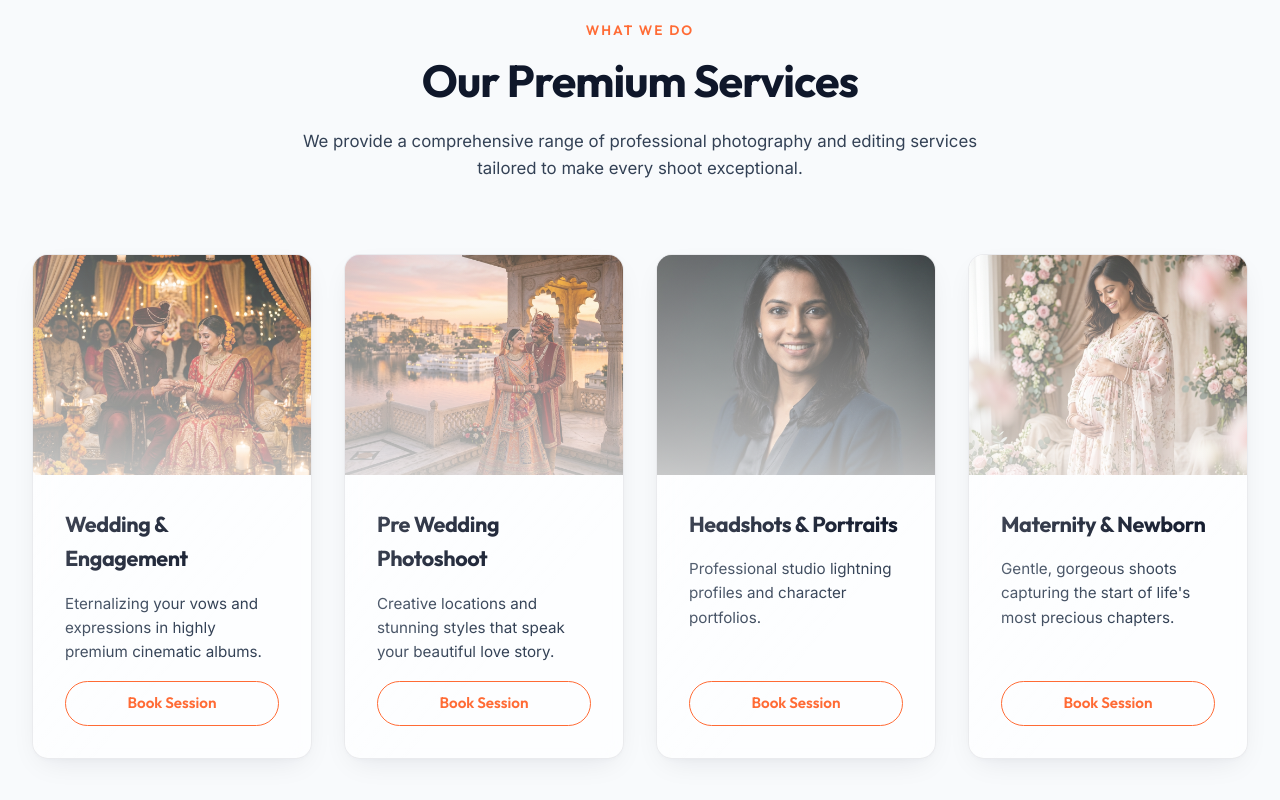
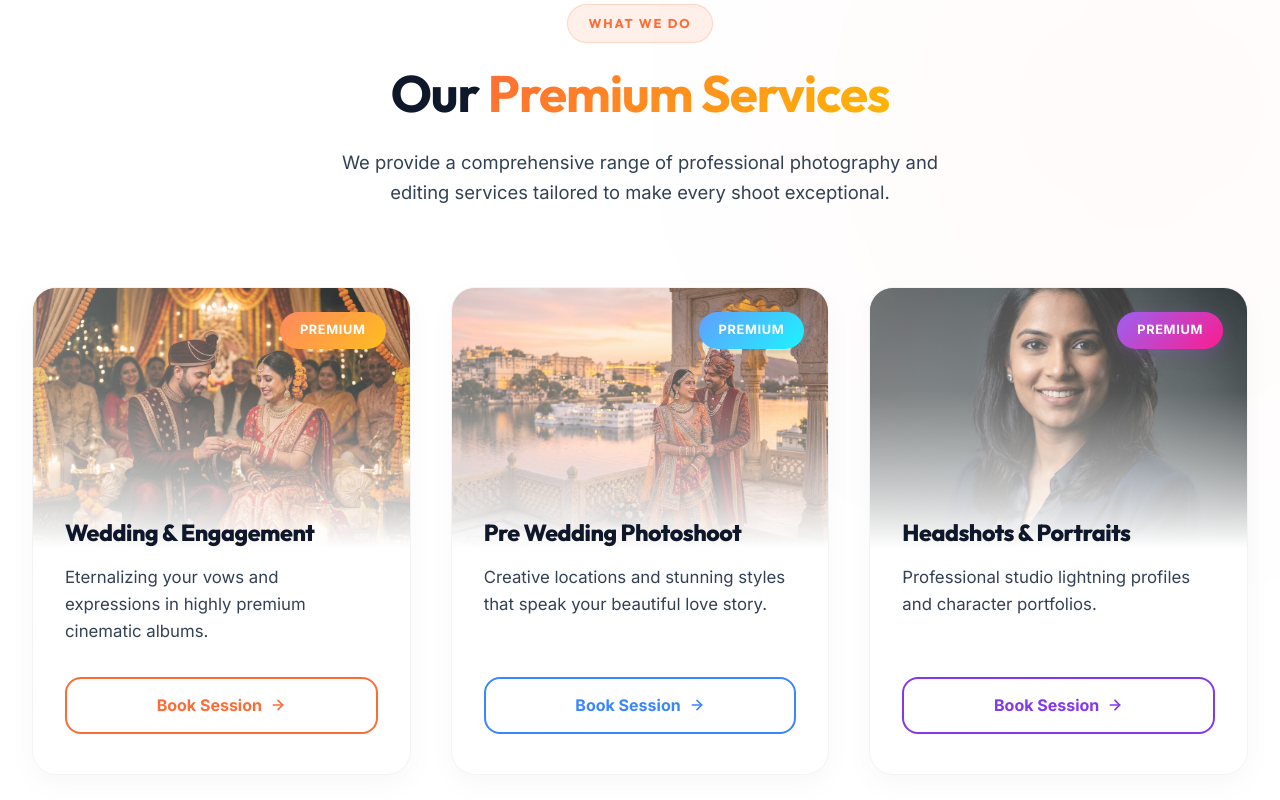
Before and after one commit to Eshbanoliver/kamaldigi, a React (Vite) app: page / in a window 1280 px wide. Shown: the part 2340-3140 px from the top of the page. Built offline with nearby package versions, Linux system fonts and the light colour scheme.

Commit message:
updated files

```diff
--- a/src/pages/Home.tsx
+++ b/src/pages/Home.tsx
@@ -668,58 +668,154 @@ export const Home: React.FC = () => {
       </section>
 
       {/* 4. SERVICES PREVIEW */}
-      <section style={{ backgroundColor: 'var(--bg-dark-1)', borderBottom: '1px solid var(--border-light)' }}>
-        <div className="container">
-          <div className="section-header">
-            <span className="section-subtitle">What We Do</span>
-            <h2 className="section-title">Our Premium Services</h2>
-            <p>We provide a comprehensive range of professional photography and editing services tailored to make every shoot exceptional.</p>
+      <section style={{ backgroundColor: 'var(--bg-dark-2)', position: 'relative', overflow: 'hidden', padding: '7rem 0' }}>
+        {/* Vibrant glowing background blobs */}
+        <div
+          className="glow-shape"
+          style={{
+            width: '600px',
+            height: '600px',
+            backgroundColor: 'rgba(255, 107, 53, 0.06)',
+            top: '-100px',
+            right: '-150px',
+            filter: 'blur(150px)',
+            zIndex: 0
+          }}
+        />
+        <div
+          className="glow-shape"
+          style={{
+            width: '500px',
+            height: '500px',
+            backgroundColor: 'rgba(58, 134, 255, 0.05)',
+            bottom: '-100px',
+            left: '-150px',
+            filter: 'blur(150px)',
+            zIndex: 0
+          }}
+        />
+
+        <div className="container" style={{ position: 'relative', zIndex: 2 }}>
+          <div className="section-header" style={{ marginBottom: '5rem' }}>
+            <span className="section-subtitle" style={{ display: 'inline-block', padding: '0.5rem 1.25rem', background: 'rgba(255, 107, 53, 0.1)', border: '1px solid rgba(255, 107, 53, 0.2)', borderRadius: '30px', color: 'var(--primary-orange)', fontWeight: 700, marginBottom: '1.25rem', letterSpacing: '0.15em', textTransform: 'uppercase', fontSize: '0.8rem' }}>What We Do</span>
+            <h2 className="section-title" style={{ fontSize: 'clamp(2.5rem, 4vw, 3.5rem)', marginBottom: '1.5rem' }}>
+              Our <span className="gradient-text-orange">Premium Services</span>
+            </h2>
+            <p style={{ fontSize: '1.15rem', maxWidth: '650px', margin: '0 auto', color: 'var(--text-secondary)' }}>
+              We provide a comprehensive range of professional photography and editing services tailored to make every shoot exceptional.
+            </p>
           </div>
 
-          <div style={{ display: 'grid', gridTemplateColumns: 'repeat(auto-fit, minmax(250px, 1fr))', gap: '2rem', marginBottom: '3.5rem' }}>
-            {previewServices.map((service, idx) => (
-              <div
+          <div style={{ display: 'grid', gridTemplateColumns: 'repeat(auto-fit, minmax(280px, 1fr))', gap: '2.5rem', marginBottom: '4.5rem' }}>
+            {previewServices.map((service, idx) => {
+              const cardThemes = [
+                { gradient: 'linear-gradient(135deg, #FF6B35 0%, #FFB703 100%)', shadow: 'rgba(255, 107, 53, 0.25)', text: '#FF6B35' },
+                { gradient: 'linear-gradient(135deg, #3A86FF 0%, #00F5FF 100%)', shadow: 'rgba(58, 134, 255, 0.25)', text: '#3A86FF' },
+                { gradient: 'linear-gradient(135deg, #8338EC 0%, #FF007F 100%)', shadow: 'rgba(131, 56, 236, 0.25)', text: '#8338EC' },
+                { gradient: 'linear-gradient(135deg, #10B981 0%, #059669 100%)', shadow: 'rgba(16, 185, 129, 0.25)', text: '#10B981' },
+              ];
+              const theme = cardThemes[idx % cardThemes.length];
+
+              return (
+                <motion.div
                   key={idx}
-                className="glass-card"
+                  initial={{ opacity: 0, y: 40 }}
+                  whileInView={{ opacity: 1, y: 0 }}
+                  viewport={{ once: true, amount: 0.1 }}
+                  transition={{ duration: 0.6, delay: idx * 0.1 }}
+                  whileHover={{ y: -10, boxShadow: `0 20px 40px ${theme.shadow}` }}
+                  className="glass-card service-vibrant-card"
                   style={{
                     padding: 0,
-                  borderRadius: '16px',
+                    borderRadius: '24px',
                     overflow: 'hidden',
                     display: 'flex',
-                  flexDirection: 'column'
+                    flexDirection: 'column',
+                    background: 'rgba(255, 255, 255, 0.9)',
+                    backdropFilter: 'blur(20px)',
+                    border: '1px solid rgba(15, 23, 42, 0.05)',
+                    boxShadow: '0 10px 30px rgba(0,0,0,0.03)',
+                    position: 'relative'
                   }}
                 >
-                <div style={{ height: '220px', overflow: 'hidden', position: 'relative' }} className="image-zoom-container">
+                  <div style={{ height: '260px', overflow: 'hidden', position: 'relative' }} className="image-zoom-container">
                     <img
                       src={service.img}
                       alt={service.title}
-                    style={{ width: '100%', height: '100%', objectFit: 'cover', transition: 'transform 0.5s' }}
+                      style={{ width: '100%', height: '100%', objectFit: 'cover', transition: 'transform 0.8s cubic-bezier(0.2, 0.8, 0.2, 1)' }}
                       className="service-preview-img"
                     />
-                  <div style={{ position: 'absolute', top: 0, left: 0, width: '100%', height: '100%', background: 'linear-gradient(to top, rgba(255, 255, 255, 0.7), transparent)' }} />
+                    <div style={{ position: 'absolute', top: 0, left: 0, width: '100%', height: '100%', background: 'linear-gradient(to top, rgba(255, 255, 255, 1) 0%, rgba(255,255,255,0.2) 60%, transparent 100%)' }} />
+
+                    {/* Vibrant Category Tag */}
+                    <div style={{ position: 'absolute', top: '24px', right: '24px', background: theme.gradient, color: 'white', padding: '0.5rem 1.25rem', borderRadius: '30px', fontSize: '0.8rem', fontWeight: 700, boxShadow: `0 4px 15px ${theme.shadow}`, letterSpacing: '0.05em', textTransform: 'uppercase' }}>
+                      Premium
                     </div>
-                <div style={{ padding: '2rem', display: 'flex', flexDirection: 'column', gap: '1rem', flexGrow: 1 }}>
-                  <h3 style={{ fontSize: '1.35rem', fontWeight: 700 }}>{service.title}</h3>
-                  <p style={{ fontSize: '0.95rem', color: 'var(--text-secondary)', flexGrow: 1 }}>{service.desc}</p>
-                  <a href="https://wa.me/919828142098" target="_blank" rel="noopener noreferrer" className="btn btn-outline-orange" style={{ width: '100%', padding: '0.6rem' }}>
+                  </div>
+                  <div style={{ padding: '0 2rem 2.5rem 2rem', display: 'flex', flexDirection: 'column', gap: '1rem', flexGrow: 1, position: 'relative', zIndex: 2, marginTop: '-30px' }}>
+                    <h3 style={{ fontSize: '1.45rem', fontWeight: 800, color: 'var(--text-primary)', margin: 0, lineHeight: '1.3' }}>{service.title}</h3>
+                    <p style={{ fontSize: '1.05rem', color: 'var(--text-secondary)', flexGrow: 1, lineHeight: '1.6' }}>{service.desc}</p>
+
+                    <a
+                      href="https://wa.me/919828142098"
+                      target="_blank"
+                      rel="noopener noreferrer"
+                      className="service-book-btn"
+                      style={{
+                        '--theme-grad': theme.gradient,
+                        '--theme-shadow': theme.shadow,
+                        '--theme-text': theme.text,
+                        width: '100%',
+                        padding: '0.85rem',
+                        borderRadius: '16px',
+                        display: 'flex',
+                        alignItems: 'center',
+                        justifyContent: 'center',
+                        gap: '0.5rem',
+                        fontWeight: 700,
+                        background: 'transparent',
+                        border: `2px solid ${theme.text}`,
+                        color: theme.text,
+                        transition: 'all 0.3s cubic-bezier(0.4, 0, 0.2, 1)',
+                        cursor: 'pointer',
+                        textDecoration: 'none',
+                        marginTop: '1rem',
+                        fontSize: '1rem'
+                      } as React.CSSProperties}
+                    >
                       <span>Book Session</span>
+                      <ArrowRightIcon />
                     </a>
                   </div>
-              </div>
-            ))}
+
+                  {/* Glowing hover border effect */}
+                  <div className="card-glow-border" style={{ position: 'absolute', inset: 0, borderRadius: '24px', border: '2px solid transparent', background: `${theme.gradient} border-box`, WebkitMask: 'linear-gradient(#fff 0 0) padding-box, linear-gradient(#fff 0 0)', WebkitMaskComposite: 'xor', maskComposite: 'exclude', opacity: 0, transition: 'opacity 0.4s ease', pointerEvents: 'none', zIndex: 10 }} />
+                </motion.div>
+              );
+            })}
           </div>
 
           <div style={{ textAlign: 'center' }}>
-            <Link to="/services" className="btn btn-primary">
+            <Link to="/services" className="btn btn-primary" style={{ padding: '1.1rem 2.5rem', fontSize: '1.1rem', borderRadius: '30px', boxShadow: '0 10px 25px rgba(255, 107, 53, 0.3)' }}>
+              <Sparkles size={18} />
               <span>View All 17 Services</span>
-              <ArrowRightIcon />
             </Link>
           </div>
         </div>
 
         <style>{`
           .image-zoom-container:hover .service-preview-img {
-            transform: scale(1.1);
+            transform: scale(1.1) rotate(1.5deg);
+          }
+          .service-vibrant-card:hover .card-glow-border {
+            opacity: 1 !important;
+          }
+          .service-vibrant-card:hover .service-book-btn {
+            background: var(--theme-grad) !important;
+            color: white !important;
+            border-color: transparent !important;
+            box-shadow: 0 10px 25px var(--theme-shadow) !important;
+            transform: translateY(-2px);
           }
         `}</style>
       </section>
```
Lines whose indentation alone changed are shown as unchanged.
